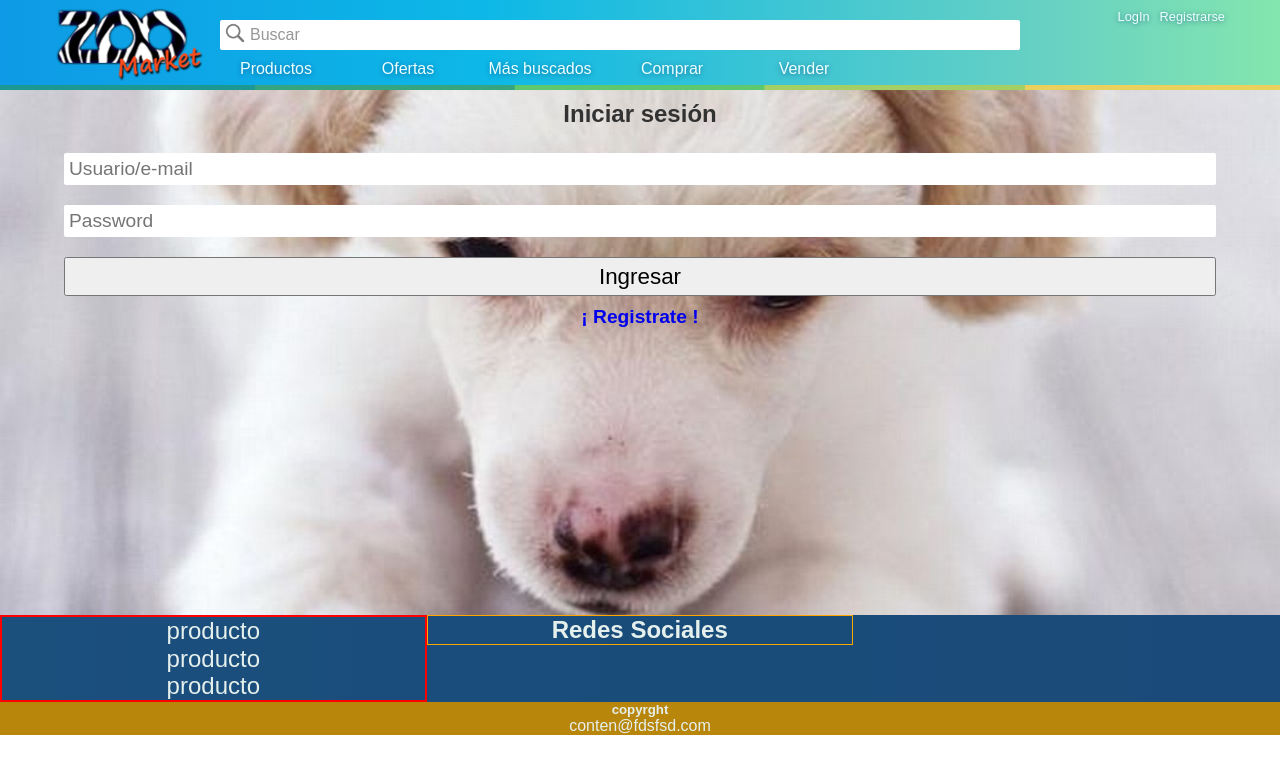
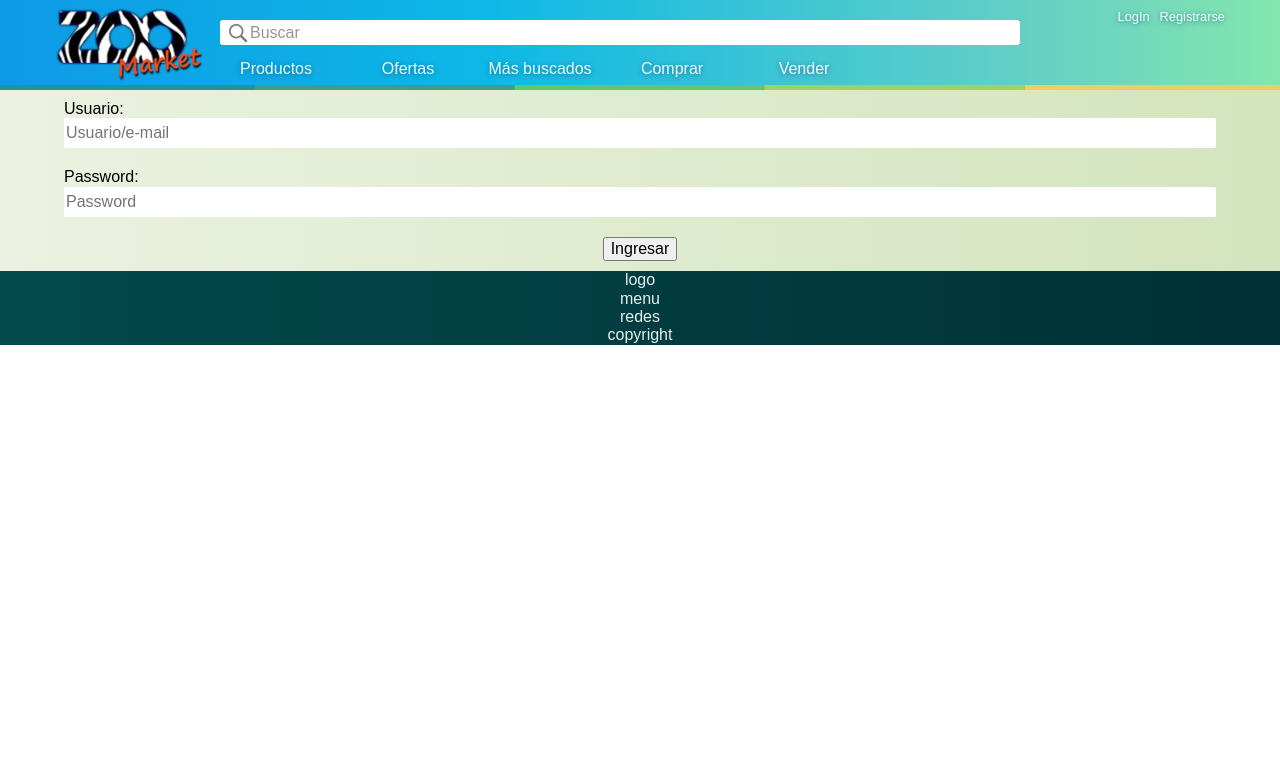
Before and after one commit to infoleod/00_Proyecto_final, a PHP site: page /login.html in a window 1280 px wide. Shown: the top 774 px of the page. Run offline with PHP 8.4, Linux system fonts and the light colour scheme.

Commit message:
Revert "Comit final dia SABADO"
This reverts commit c1403e901882d94add04c8942466bac414ea5935.

```diff
--- a/css/styles.css
+++ b/css/styles.css
@@ -13,7 +13,7 @@ html,body,div,h1,h2,h3,h4,h5,h6,ul,ol,dl,li,dt,dd,p,blockquote,pre,form,fieldset
 body {
   font-family: sans-serif;
 }
-ul,ol,li,li a , .header-div-login a , .body_login_princ-registrate a {
+ul,ol,li,li a , .header-div-login a {
   list-style: none;
   text-decoration: none;
 }
@@ -63,16 +63,16 @@ ul,ol,li,li a , .header-div-login a , .body_login_princ-registrate a {
 .header-div-buscar {
   position: absolute;
   height: 35px;
-  width: calc(100% - 135px);
-  left: 90px;
+  width: calc(100% - 130px);
+  left: 85px;
   top: 5px;
 }
 .form-buscar {
-  margin-top: 0px;
+  margin-top: 5px;
 }
 .form-buscar input {
   border: none;
-  height: 30px;
+  height: 25px;
   padding: 2px 2px 2px 30px;
   width: 100%;
   border-radius: 2px;
@@ -222,23 +219,237 @@ ASI SE VE UN POCO MEJOR*/
     right: 0%;
     width: 100%;
     display: inline-block;
-    font-size: 2em;
+    font-size: 1.5em;
     text-align: center;
     border-radius: 5px;
     text-decoration: none;
   }
 
-  body img:hover{
+  .body_home img:hover{
     opacity: 1;
     color: rgba(9, 112, 84);
     background-color:rgba(9, 112, 84, 0.63) ;
   }
 
-  body a:hover{
+  .body_home a:hover{
     color: rgba(9, 112, 84);
     background-color:rgba(9, 112, 84, 0.63) ;
   }
 
+/*-------Para mas adelante-----
+.principal-body-productos_1 {
+  background: linear-gradient(to right, rgba(202,230,221,1) 0%, rgba(167,227,208,1) 100%);
+}
+.principal-body-productos_2 {
+  background: linear-gradient(to right, rgba(206,235,215,1) 0%, rgba(185,227,198,1) 100%);
+}
+.principal-body-productos_3 {
+  background: linear-gradient(to right, rgba(235,242,225,1) 0%, rgba(212,228,189,1) 100%);
+}
+.principal-body-productos_4 {
+  background: linear-gradient(to right, rgba(240,236,218,1) 0%, rgba(242,230,176,1) 100%);
+}
+*/
+/* -- FOOTER -----------------------------------------------------------------*/
+/*ANDRES - ESTABLECI ALGUNOS VALORES PARA PROBAR COMO IBA QUEDANDO
+LE ASIGNE UN COLOR DE FONDO ASI SE VE UN POCO MEJOR*/
+.footer {
+  background: linear-gradient(to right, rgba(3,73,75,1) 0%, rgba(0,48,56,1) 100%);
+  clear: both;/*limpio flotaciòn para el contenedor principal*/
+  color: #e5f0ed;
+}
+
+
+
+
+/*********************************Formulario de registraci�n************************************/
+/*.partesFormularioACompletar {
+    background: linear-gradient(to right, rgba(235,242,225,1) 0%, rgba(212,228,189,1) 100%);
+    padding-bottom: 30px;
+    padding-top: 15px;
+    border-radius: 20px;
+    box-shadow: 0px 2px 22px 3px;
+
+    width: 80%;
+    margin:auto;
+}*/
+
+/*.partesFormularioACompletar input{
+  width: 95%;
+  font-size: 0.5em;
+  padding: 1%;
+  color:rgb(60, 59, 59);
+}
+.registrateTitulo h2{
+  padding: 1.5%;
+}
+.partesFormularioACompletar label, div{
+  padding: 1.5%;
+  font-size: 1.2em;
+
+}
+.terminosYregistrame p{
+  font-size: 0.5em;
+  color: white;
+  margin-left: 3%;
+  margin-right: 3%;
+  padding: 1%;
+  text-shadow: 0 1px 5px rgba(0, 0, 0, 1);
+}
+.terminosYregistrame a{
+  color:rgb(142, 138, 138);
+}
+.botonRegistrame button{
+  width: 90%;
+}
+.partesFormularioACompletar label{
+  display: none;
+}
+.body_formulario {
+  background-image: url(../images/formularioperro.jpg);
+  background-size: 100%;
+  background-position-y:45%;
+}
+/*********************************Fin Formulario regist********************************************/
+
+
+
+
+/* ---------------------------------------------------------------------------*/
+/* -- MEDIA QUERY's ----------------------------------------------------------*/
+/* ---------------------------------------------------------------------------*/
+
+/* -- A PARTIR DE --> 640 px -- */
+@media (min-width:640px) {
+  /* -- INICIO - HEADER ------------------------------------------------------*/
+  .header {
+    margin: 0 auto;
+    /*coloco posici�n relativa para que el body no flote sobre el nav*/
+    position: relative;
+
+    height: 80px;
+    max-height: 100px;
+}
+  .header-div {
+  }
+
+  .header-div-logo-mobile-logo {
+    display: none;
+  }
+  .header-div-logo-desktop-logo {
+    display: inline-block;
+  }
+  .header-div-logo {
+    position: absolute;
+    height: 90px;
+    width: 150px;
+    left: 5px;
+    top: 5px;
+    /*background-color: white;
+    box-shadow: 0 0 2px rgba(0, 0, 0, 0.57);*/
+  }
+  .header-div-logo-mobile-menu {
+    display: none;
+  }
+
+  /*MENU*/
+  .header-div-menu {
+    height: 30px;
+    width: calc(100% - 170px);
+    left: 160px;
+    top: initial;
+    bottom: 5px;
+  }
+  .header-div-menu-lista {
+    display: inline-block;
+    width: auto;
+    top: 0px;
+    left: 0px;
+    right: 0;
+    bottom: 5px;
+    height: 100%;
+    background-color: transparent;
+  }
+  .header-div-menu-lista li {
+    float: left;
+    width: 15%;
+  }
+  .header-div-menu-lista a {
+    padding: 5px 5px;
+  }
+  .header-div-menu-lista a:hover {
+    background-color: #e5ebf0;
+    color: rgb(45, 58, 144);
+  }
+  .header-div-menu-lista-login {
+    display: none;
+  }
+
+  .header-div-buscar {
+    height: auto;
+    width: calc(100% - 269px);
+    left: 160px;
+    top: 35px;
+    background-color: green;
+  }
+  .form-buscar {
+    margin: 0px;
+  }
+  .form-buscar input{
+    width: 100%;
+  }
+  .header-div-buscar img {
+      left: 1%;
+      top: 3px;
+  }
+
+  /*LOGIN*/
+  .header-div-login {
+    display: inline-block;
+  }
+  .header-div-login a {
+    color: #e5ebf0;
+  }
+  .header-div-login a:hover {
+    background-color: #e5ebf0;
+    color: rgb(6, 44, 99);
+  }
+  /* -- FIN - HEADER ---------------------------------------------------------*/
+
+
+
+  /* -- INICIO - BODY --------------------------------------------------------*/
+  .banner_body {
+  display: block;
+  margin-bottom: 20px;
+  }
+  .products_body{
+    float: left;
+    width: 40%;
+    margin: 5%;
+  }
+  .products_body a{
+    font-size: 1.5em;
+    }
+    .products_body img:hover{
+      color: rgba(9, 112, 84);
+      background-color:rgba(9, 112, 84, 0.63) ;
+      -webkit-transform: scale(1.3);
+      -ms-transform: scale(1.3);
+      transform: scale(1.3);
+    }
+    .products_body a:hover{
+      color: rgba(9, 112, 84);
+      background-color:rgba(9, 112, 84, 0.63) ;
+      -webkit-transform: scale(1.3);
+      -ms-transform: scale(1.3);
+      transform: scale(1.3);
+    }
+    .banner_body a:hover{
+      -webkit-transform: scale(1.3);
+      -ms-transform: scale(1.3);
+      transform: scale(1.3);
+    }
 /*-------Para mas adelante-----*/
 /*.principal-body-productos_1 {
   background: linear-gradient(to right, rgba(202,230,221,1) 0%, rgba(167,227,208,1) 100%);
@@ -254,56 +465,30 @@ ASI SE VE UN POCO MEJOR*/
 }*/
 
 /*LEO PAGINA DE LOGIN*/
-.body_login {
-  background-image: url(../images/login-bkg.jpg);
-  background-size: 100%;
-  z-index: 10;
-  background-position-y: 45%;
-  min-height: 525px;
+.body_home_login {
+  background: linear-gradient(to right, rgba(235,242,225,1) 0%, rgba(212,228,189,1) 100%);
 }
-.body_login_princ_titulo {
-  padding: 10px 0;
-  color: rgb(50, 50, 50);
+
+.body_home_login_form {
 }
-.body_login_princ_form {
-  padding: 5px 0 25px;
-}
-/*.body_login_princ_form_fondo {
-  height: 100vh;
-}*/
-.body_login_princ_form_fondo img {
-  position: absolute;
-  overflow: hidden;
-  width: 100%;
-  z-index: -1;
-  left: 0;
-  opacity: 0.6;
-  top: calc((20vh) - 150px);
-}
-.body_login_princ_form_renglones {
+
+.body_home_login_form_renglones {
   width: 90%;
   margin: 0 auto;
   overflow: hidden;
-  padding: 10px 0 10px;
+  padding-top: 10px;
+  padding-bottom: 10px;
 }
-.body_login_princ_form_renglones input {
+.body_home_login_form_renglones label , .body_home_login_form_renglones input {
   float: left;
   width: 100%;
-  padding: 5px;
+  text-align: left;
+}
+.body_home_login_form_renglones input {
   border: none;
-  text-align: left;
-  font-size: 1.2em;
-  color: rgb(80, 80, 80);
+  height: 30px;
   border-radius: 2px;
-}
-.body_login_princ_form_renglones button {
-  width: 100%;
-  padding: 5px;
-  font-size: 1.4em;
-}
-.body_login_princ-registrate {
-  font-size: 0.8em;
-  color: rgb(50, 50, 50);
+  color: rgb(150, 150, 150);
 }
 
 
@@ -317,30 +502,6 @@ LE ASIGNE UN COLOR DE FONDO ASI SE VE UN POCO MEJOR*/
   background: linear-gradient(to right, rgba(3,73,75,1) 0%, rgba(0,48,56,1) 100%);
   color: #e5f0ed;
 }
-/*** logo ***/
-.logo_2{
-    display: none;
-}
-/*** MENU ***/
-.menu_2 .conten h5{
-    display: none;
-}
-.menu_2 .conten li{
-    font-size:1.5em;
-}
-/***Redes Sociales**/
-.redes_sociales{
-    border:1px solid yellow;
-}
-
-
-
-
-
-
-
-
-
 
 
 
@@ -500,58 +661,18 @@ LE ASIGNE UN COLOR DE FONDO ASI SE VE UN POCO MEJOR*/
       -webkit-transform: scale(1.3);
       -ms-transform: scale(1.3);
       transform: scale(1.3);
-
     }
-
+    .banner_body a:hover{
+      -webkit-transform: scale(1.3);
+      -ms-transform: scale(1.3);
+      transform: scale(1.3);
+    }
   /* -- FIN - BODY -----------------------------------------------------------*/
 
 
 
   /* -- INICIO - FOOTER ------------------------------------------------------*/
-  .footer_1{
-      border-color:solid crimson;
-      width:100%;
-      background-color:rgba(32, 80, 136, 0.81);
-      display: block;
-      overflow: hidden;
-  }
-  .footer_2{
-      background-color: darkgoldenrod;
-      width: 100%;
-      height:40%;
-      display: block;
-  }
 
-  .logo_2{
-      float:left;
-      height:72.5px;
-      overflow:hidden;
-      width:auto;
-      width: 33.33% ;
-      border: 1px solid yellow;
-  }
-  .logo_2 img{
-      border:none;
-      padding: 0;
-      margin: 0;
-      width:15vw;
-      height: auto;
-  }
-
-  .menu_2{
-      border: 2px solid red ;
-      float: left;
-      width: 33.33%;
-  }
-  .copyright{
-
-  }
-  .redes_sociales{
-      border: 1px solid orange;
-      float: left;
-      width:33.30%;
-
-  }
   /* -- FIN - FOOTER ---------------------------------------------------------*/
 }
 
--- a/login.html
+++ b/login.html
@@ -98,40 +98,25 @@
 
 
     <!-- INICIO BODY -->
-    <div class="body_login">
-      <!-- <div class="body_login_princ_form_fondo">
-        <img src="images/login-bkg.jpg" alt="login_bkg">
-      </div> -->
-      <div class="body_login_princ">
-        <!-- Titulo iniciar sesion -->
-        <div class="body_login_princ_titulo">
-          <h2>Iniciar sesión</h2>
-        </div>
-        <form class="body_login_princ_form"action="" method="post">
-          <!-- imagen de fondo -->
-          <!-- Usuario -->
-          <div class="body_login_princ_form_renglones">
-            <label>
+    <div class="body_home">
+      <div class="body_home_login">
+        <form class="body_home_login_form"action="" method="post">
+          <div class="body_home_login_form_renglones">
+            <label>Usuario:</label>
               <input type="text" name="user" required class="class-sobre" placeholder="Usuario/e-mail">
-            </label>
-            <br>
-          </div>
-          <!-- PassWord -->
-          <div class="body_login_princ_form_renglones">
-            <label>
-              <input type="text" name="pass" required class="class-sobre" placeholder="Password">
-            </label>
             <br>
           </div>
 
-          <div class="body_login_princ_form_renglones">
+          <div class="body_home_login_form_renglones">
+            <label>Password:</label>
+              <input type="text" name="pass" required class="class-sobre" placeholder="Password">
+            <br>
+          </div>
+
+          <div class="body_home_login_form_renglones">
             <button type="submit" name="enviar">Ingresar</button>
           </div>
-          <div class="body_login_princ-registrate">
-            <a href="#">
-              <h2>¡ Registrate !</h2>
-            </a>
-          </div>
+
 
 
         </form>
@@ -142,41 +127,20 @@
 
     <!-- INICIO FOOTER -->
     <footer class="footer">
-            <article class="footer_1">
-                    <div class="logo_2">
-                         <img src="images/logo-zoo2.png" alt="">
-                    </div>
-
-                     <div class="menu_2">
-                            <div class="conten">
-                                    <h5>menu</h5>
-                                    <ul>
-                                        <li>producto</li>
-                                        <li>producto</li>
-                                        <li>producto</li>
-                                    </ul>
-                            </div>
-
-                     </div>
-
-                     <div class="redes_sociales">
-                            <h2>Redes Sociales</h2>
-                            <ul>
-                                <li><a href="/01_Proyecto%2520e-commerce%2520-LABURAR%2520ACA/images/"></a></li>
-                                <li></li>
-                                <li></li>
-                            </ul>
-                     </div>
-
-            </article>
-
-            <article class="footer_2">
-                        <div class="copyright">
-                             <h5>copyrght</h5>
-                            <p>conten@fdsfsd.com</p>
-                        </div>
-            </article>
+      <div class="footer-logo">
+        logo
+      </div>
+      <div class="footer-menu">
+        menu
+      </div>
+      <div class="footer-redes">
+        redes
+      </div>
+      <div class="footer-copyright">
+        copyright
+      </div>
     </footer>
     <!-- FOOTER FOOTER -->
+
   </body>
 </html>
```
Also changed, not shown: other parts of css/styles.css (+15 -90 lines), index.html (+14 -35 lines), images/login-bkg.jpg (deleted).
